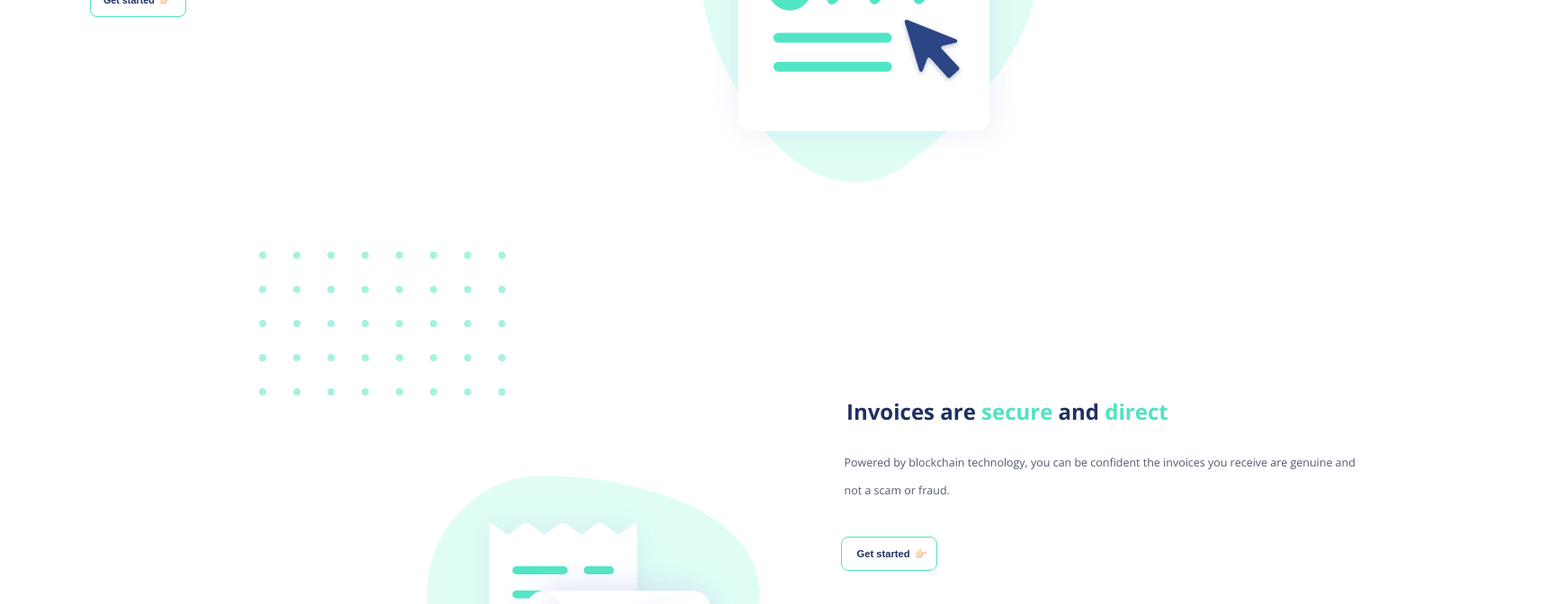
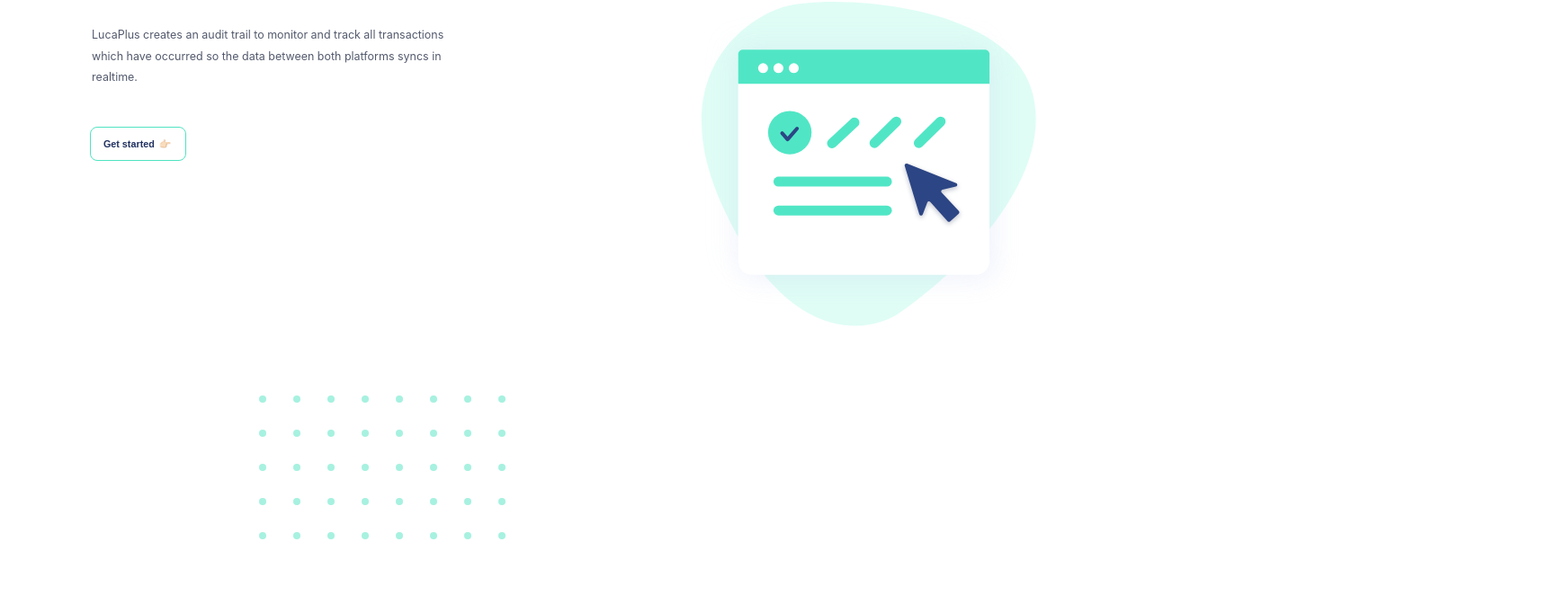
Before and after one commit to Lianakeys/LucaWebsite, a React (Create React App) app in the folder luca-website/: page / in a window 1280 px wide. Shown: the part 3360-4032 px from the top of the page at 90% size, 1741 px wide, since content can reach past the window. Built offline with nearby package versions, Linux system fonts and the light colour scheme.

Commit message:
fixed invoice section

```diff
--- a/luca-website/src/App.css
+++ b/luca-website/src/App.css
@@ -67,7 +67,7 @@ body{
 /* pricing section */
 
 .Pricingsection {
-  height: 80vh;
+  height: 100vh;
   width: 100vw;
 
   /* background-color: red; */
--- a/luca-website/src/App.js
+++ b/luca-website/src/App.js
@@ -66,7 +66,7 @@ class App extends React.Component {
         <Slider />
         </div>
         <div className="Footersection">
-          <Footer />
+        <Footer />
         </div>
       </div>
     );
--- a/luca-website/src/components/cssComponents/footer.css
+++ b/luca-website/src/components/cssComponents/footer.css
@@ -18,7 +18,6 @@
     display: flex;
     justify-content: center;
     align-items: flex-end;
-
 }
 
 .footer-details-container {
--- a/luca-website/src/components/cssComponents/invoice.css
+++ b/luca-website/src/components/cssComponents/invoice.css
@@ -27,7 +27,7 @@
     height: 100%;
     width: 600px;
     margin-top: 300px;
-    margin-left: 900px;
+    /* margin-left: 900px; */
     /* display: flex;   */
     /* flex-direction: column; */
     /* justify-content: center;
--- a/luca-website/src/components/invoice.js
+++ b/luca-website/src/components/invoice.js
@@ -9,7 +9,7 @@ class Invoice extends React.Component {
   render() {
     return (
       <div className="home-page">
-        <div className="invoice-section ">
+        <div className="invoice section ">
 
           <div className="invoice-section-content">
 
```
